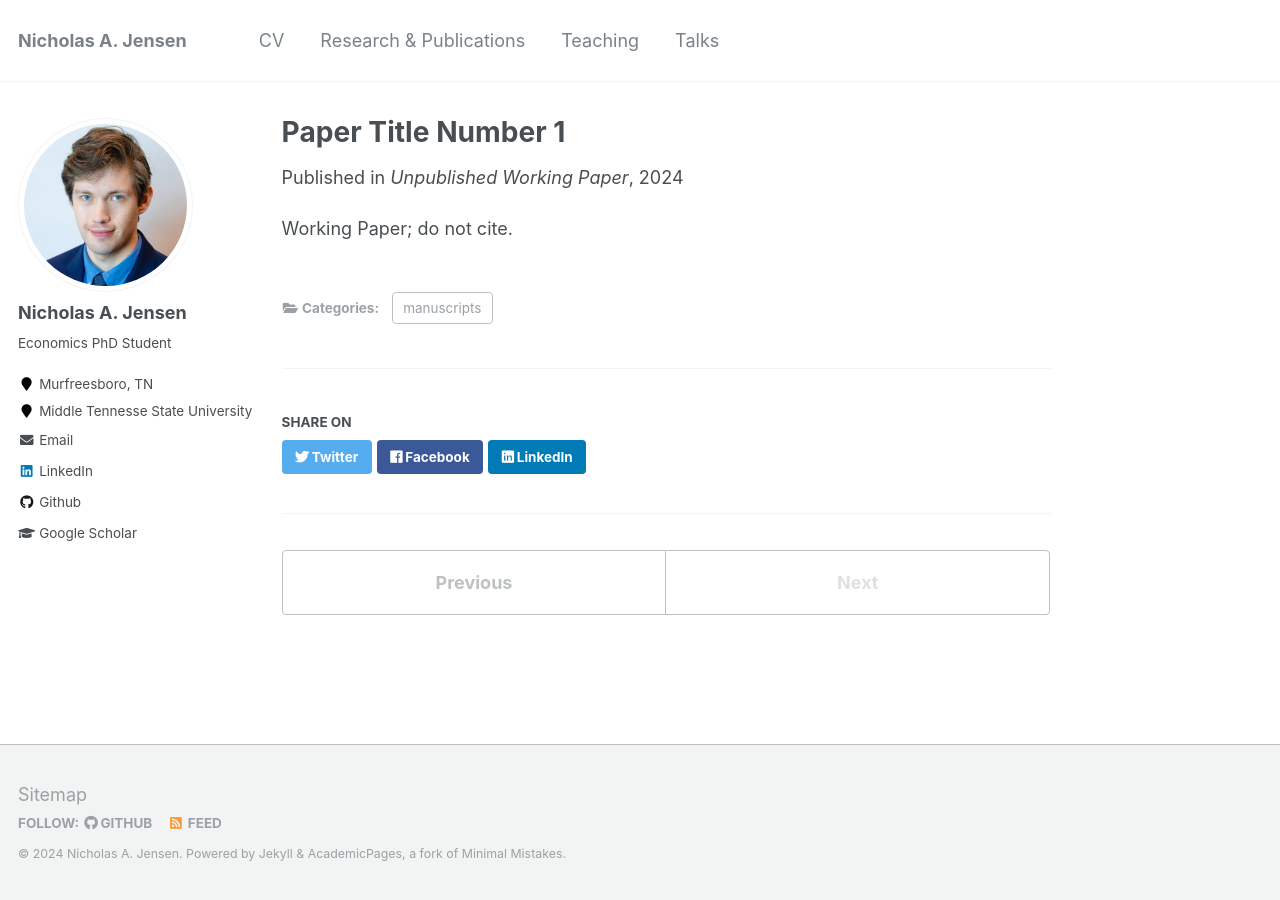
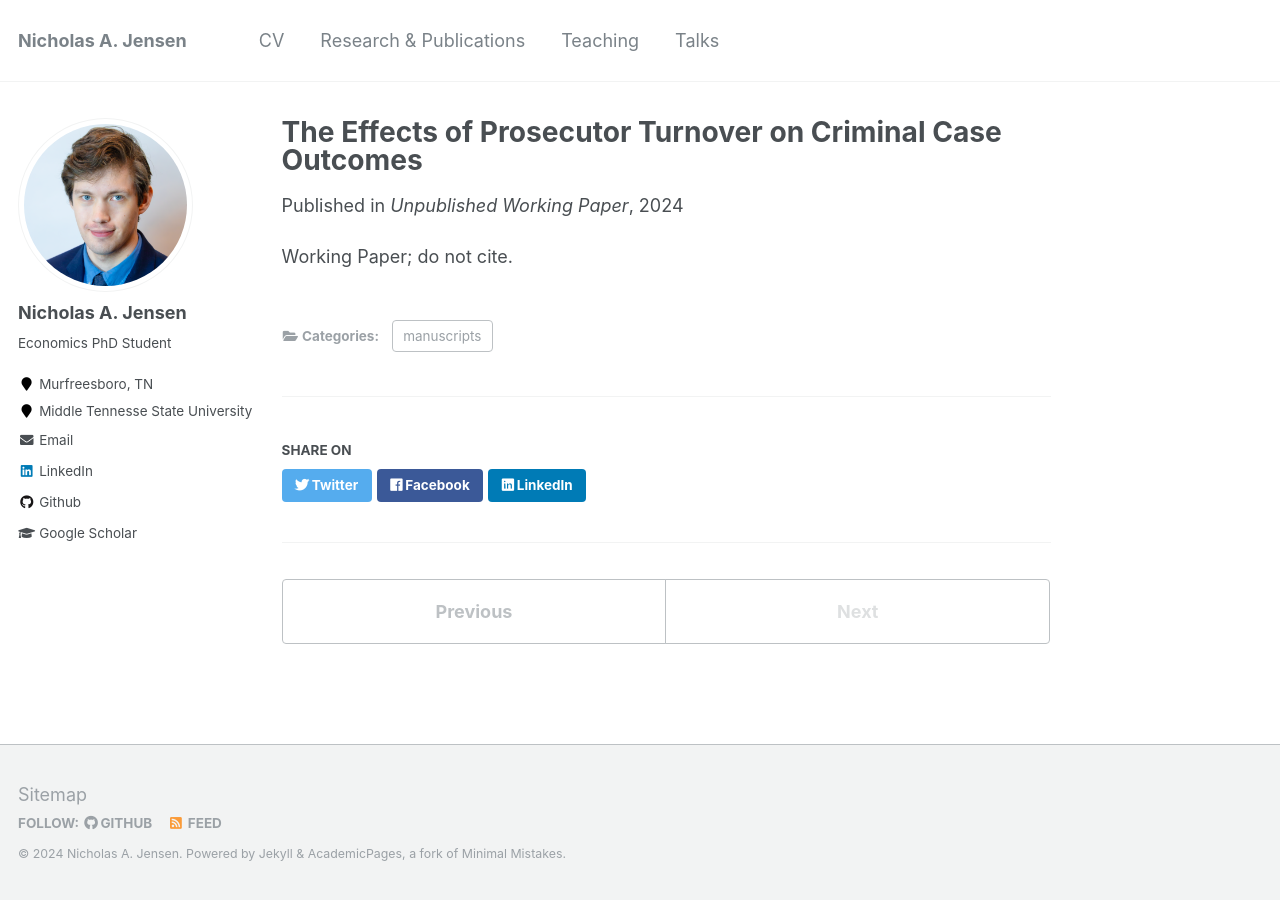
Before and after one commit to naj2r/naj2r.github.io, a Jekyll site: the page built from _publications/The_Effects_of_Prosecutor_Turnover_on_Criminal_Case_Outcomes.md, in a window 1280 px wide. Built offline with Jekyll 4.4.1, drawn with Linux system fonts in a browser that asks for light colours.

Commit message:
Updated name

```diff
--- a/_publications/The_Effects_of_Prosecutor_Turnover_on_Criminal_Case_Outcomes.md
+++ b/_publications/The_Effects_of_Prosecutor_Turnover_on_Criminal_Case_Outcomes.md
@@ -1,5 +1,5 @@
 ---
-title: "Paper Title Number 1"
+title: "The Effects of Prosecutor Turnover on Criminal Case Outcomes"
 collection: publications
 category: manuscripts
 permalink: /publication/The_Effects_of_Prosecutor_Turnover_on_Criminal_Case_Outcomes
```
